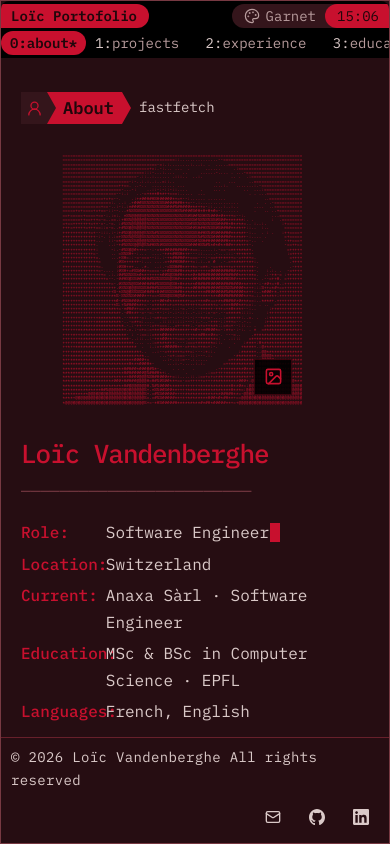
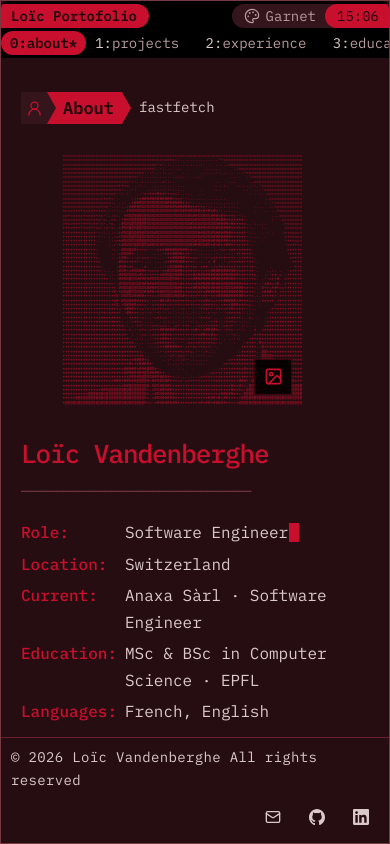
Before and after one commit to loiclovitana/loic-portofolio, a Svelte app: page / in a window 390 px wide. Built offline with nearby package versions, Linux system fonts and the light colour scheme.

Commit message:
fix: update about alignement on mobile

```diff
--- a/src/components/Hero.svelte
+++ b/src/components/Hero.svelte
@@ -255,7 +255,7 @@
   }
   @media (max-width: 640px) {
     .detail {
-      grid-template-columns: 8ch minmax(0, 1fr);
+      grid-template-columns: 10ch minmax(0, 1fr);
       gap: 8px;
     }
     h1 {
```
